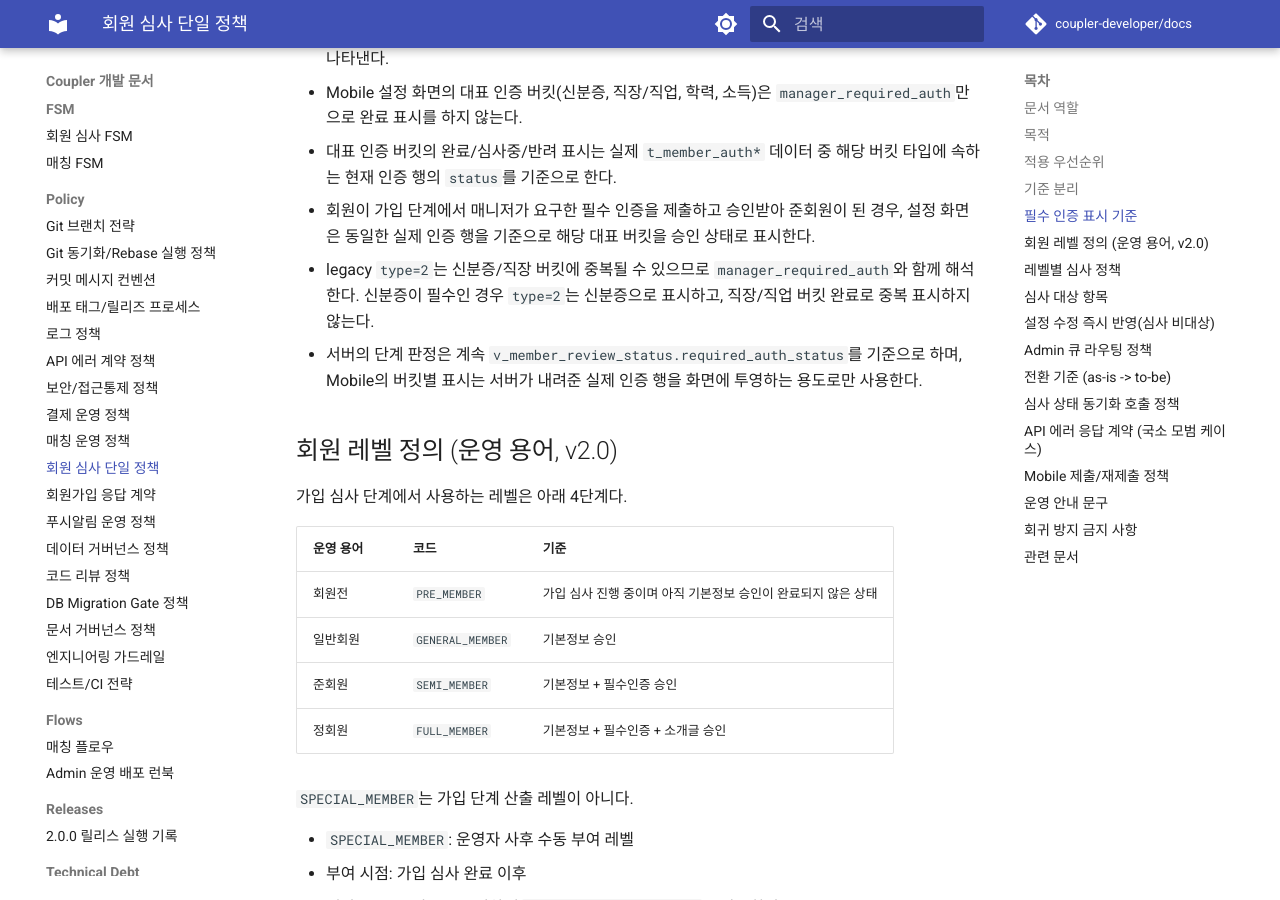
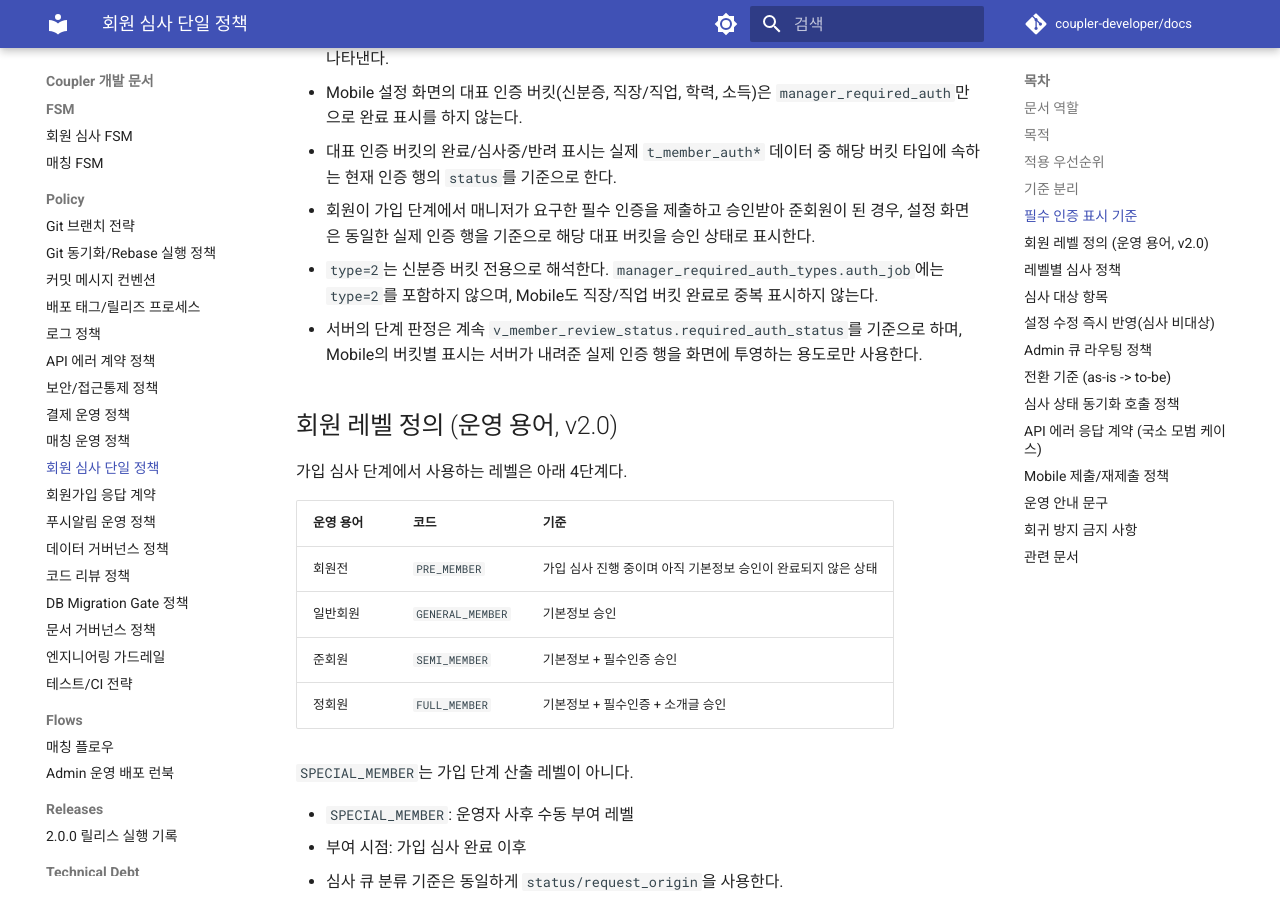
Before and after one commit to coupler-developer/docs, an MkDocs documentation site: the page built from content/policy/member-review-policy.md, in a window 1280 px wide and 900 px high, scrolled down 1425 px. Built offline with MkDocs 1.6.1 and Material for MkDocs 9.7.7, drawn with Linux system fonts in a browser that asks for light colours; comment, search, counter and statistics services are not loaded.

Commit message:
docs: 필수 인증 타입 계약 정정
Changes:
- manager_required_auth와 manager_required_auth_types 역할을 분리해 명시한다.
- type=2는 신분증 버킷 전용이며 auth_job에 포함하지 않는다고 고정한다.

Tests:
- yarn validate:docs

```diff
--- a/content/policy/member-review-policy.md
+++ b/content/policy/member-review-policy.md
@@ -42,7 +42,7 @@
 - Mobile 설정 화면의 대표 인증 버킷(신분증, 직장/직업, 학력, 소득)은 `manager_required_auth`만으로 완료 표시를 하지 않는다.
 - 대표 인증 버킷의 완료/심사중/반려 표시는 실제 `t_member_auth*` 데이터 중 해당 버킷 타입에 속하는 현재 인증 행의 `status`를 기준으로 한다.
 - 회원이 가입 단계에서 매니저가 요구한 필수 인증을 제출하고 승인받아 준회원이 된 경우, 설정 화면은 동일한 실제 인증 행을 기준으로 해당 대표 버킷을 승인 상태로 표시한다.
-- legacy `type=2`는 신분증/직장 버킷에 중복될 수 있으므로 `manager_required_auth`와 함께 해석한다. 신분증이 필수인 경우 `type=2`는 신분증으로 표시하고, 직장/직업 버킷 완료로 중복 표시하지 않는다.
+- `type=2`는 신분증 버킷 전용으로 해석한다. `manager_required_auth_types.auth_job`에는 `type=2`를 포함하지 않으며, Mobile도 직장/직업 버킷 완료로 중복 표시하지 않는다.
 - 서버의 단계 판정은 계속 `v_member_review_status.required_auth_status`를 기준으로 하며, Mobile의 버킷별 표시는 서버가 내려준 실제 인증 행을 화면에 투영하는 용도로만 사용한다.
 
 ## 회원 레벨 정의 (운영 용어, v2.0)
```
